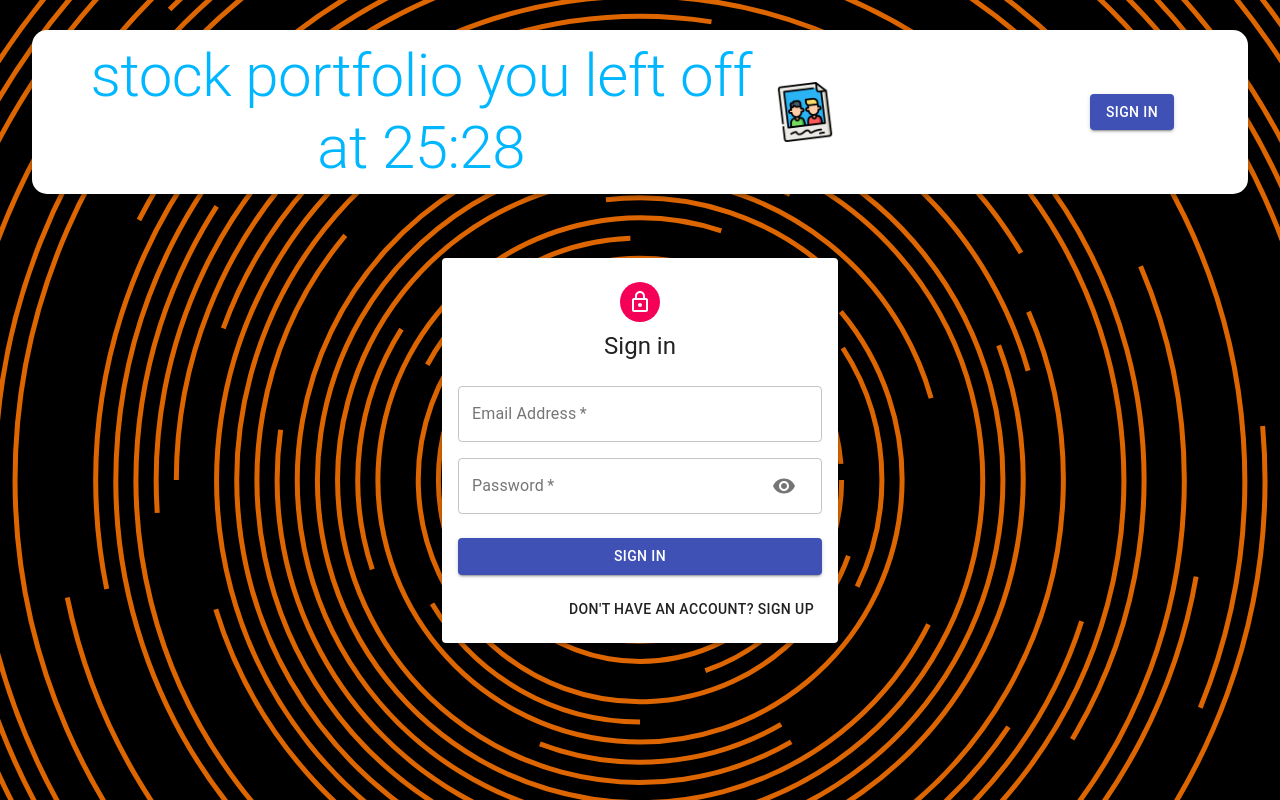
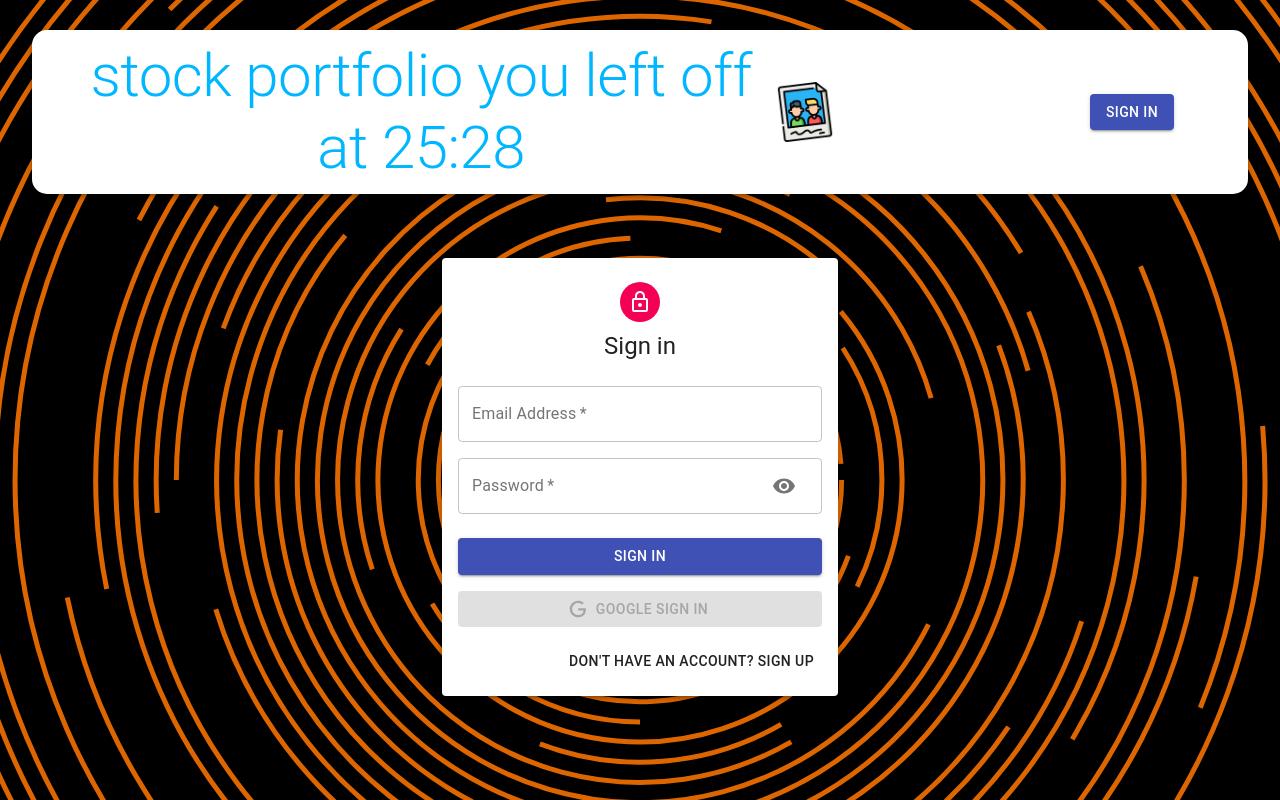
Before and after one commit to AlexHwang-497/mern-project, a React (Create React App) app in the folder client/: page /auth in a window 1280 px wide. Built offline with nearby package versions, Linux system fonts and the light colour scheme.

Commit message:
21.  was able to put the intial settings of the goggle auth.  currently i am able to sign in

```diff
--- a/client/src/Auth/Auth.js
+++ b/client/src/Auth/Auth.js
@@ -5,7 +5,7 @@
 import { GoogleLogin } from 'react-google-login';
 import LockOutlinedIcon from '@material-ui/icons/LockOutlined';
 
-// import Icon from './icon';
+import Icon from './icon';
 // import { signin, signup } from '../../actions/auth';
 // import { AUTH } from '../../constants/actionTypes';
 import useStyles from './styles';
@@ -40,19 +40,26 @@
   };
 
   const googleSuccess = async (res) => {
-    const result = res?.profileObj;
-    const token = res?.tokenId;
+      console.log('this is the res in googleSuccess in Auth.js:',res)
+    // const result = res?.profileObj;
+    // const token = res?.tokenId;
 
-    try {
-    //   dispatch({ type: AUTH, data: { result, token } });
+    // try {
+    // //   dispatch({ type: AUTH, data: { result, token } });
 
-      history.push('/');
-    } catch (error) {
-      console.log(error);
-    }
+    //   history.push('/');
+    // } catch (error) {
+    //   console.log(error);
+    // }
   };
 
-//   const googleError = () => alert('Google Sign In was unsuccessful. Try again later');
+
+  const googleError = (error) => {
+      console.log('this is the googleError in Auth.js:','Google Sign In was unsuccessful. Try again later')
+      console.log('this is the googleError in Auth.js:',error)
+    //   alert('Google Sign In was unsuccessful. Try again later');
+
+  }
 
 //   const handleChange = (e) => setForm({ ...form, [e.target.name]: e.target.value });
   const handleChange =''
@@ -81,6 +88,24 @@
                     <Button type="submit" fullWidth variant="contained" color="primary" className={classes.submit}>
                         { isSignup ? 'Sign Up' : 'Sign In' }
                     </Button>
+                    <GoogleLogin
+                        clientId="225564797441-159id80aq6afig2okl00iih49kqqdg7t.apps.googleusercontent.com"
+                        render={(renderProps) => (
+                            <Button
+                                className={classes.googleButton}
+                                color="primary"
+                                fullWidth
+                                onClick={renderProps.onClick}
+                                disabled={renderProps.disabled}
+                                startIcon={<Icon />}
+                                variant="contained">
+                                Google Sign In
+                            </Button>
+                        )}
+                        onSuccess={googleSuccess}
+                        onFailure={googleError}
+                        cookiePolicy="single_host_origin"
+                    />
                     <Grid container justify="flex-end">
                         <Grid item>
                             <Button onClick={switchMode}>
--- /dev/null
+++ b/client/src/Auth/icon.js
@@ -0,0 +1,12 @@
+import React from 'react';
+
+const icon = () => (
+  <svg style={{ width: '20px', height: '20px' }} viewBox="0 0 24 24">
+    <path
+      fill="currentColor"
+      d="M21.35,11.1H12.18V13.83H18.69C18.36,17.64 15.19,19.27 12.19,19.27C8.36,19.27 5,16.25 5,12C5,7.9 8.2,4.73 12.2,4.73C15.29,4.73 17.1,6.7 17.1,6.7L19,4.72C19,4.72 16.56,2 12.1,2C6.42,2 2.03,6.8 2.03,12C2.03,17.05 6.16,22 12.25,22C17.6,22 21.5,18.33 21.5,12.91C21.5,11.76 21.35,11.1 21.35,11.1V11.1Z"
+    />
+  </svg>
+);
+
+export default icon;
```
